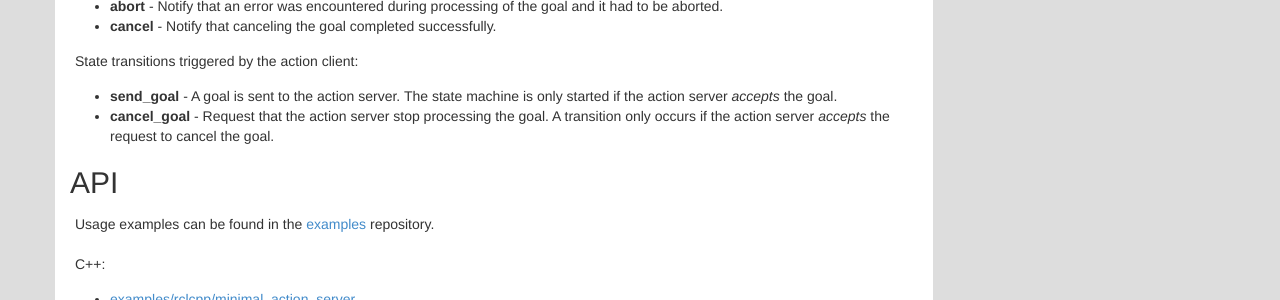
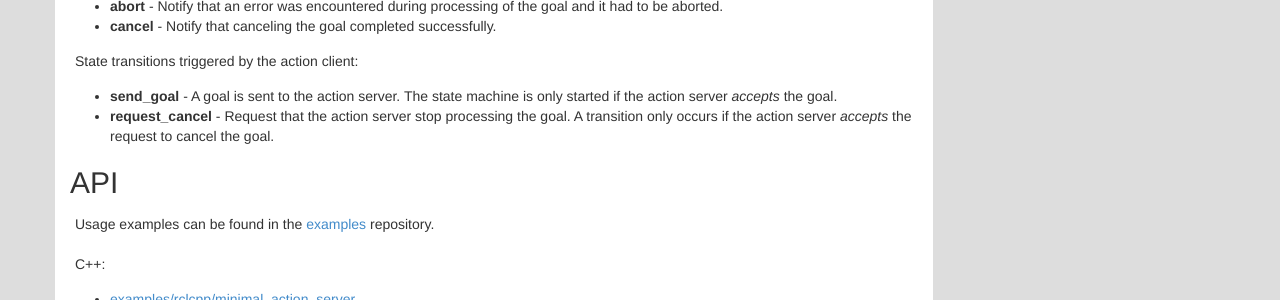
Before and after one commit to ros2/design, a Jekyll site: the page built from articles/actions.md, in a window 1280 px wide and 900 px high, scrolled down 3713 px. Shown: the part 152-452 px from the top of the window. Built offline with Jekyll 4.4.1, drawn with Linux system fonts in a browser that asks for light colours; nearby versions of some CDN libraries.

Commit message:
Update action goal state diagram
* Change transition labels to match text in design doc.
* Renamed cancel_goal transition to request_cancel.
  This makes it more clear from the name that it is a *request* to cancel and not the actual canceling of a goal.

Signed-off-by: Jacob Perron <jacob@openrobotics.org>

```diff
--- a/articles/actions.md
+++ b/articles/actions.md
@@ -196,7 +196,7 @@ State transitions triggered by the action client:
 
 - **send_goal** - A goal is sent to the action server.
 The state machine is only started if the action server *accepts* the goal.
-- **cancel_goal** - Request that the action server stop processing the goal.
+- **request_cancel** - Request that the action server stop processing the goal.
 A transition only occurs if the action server *accepts* the request to cancel the goal.
 
 ## API
```
Also changed, not shown: img/actions/goal_state_machine.png.
